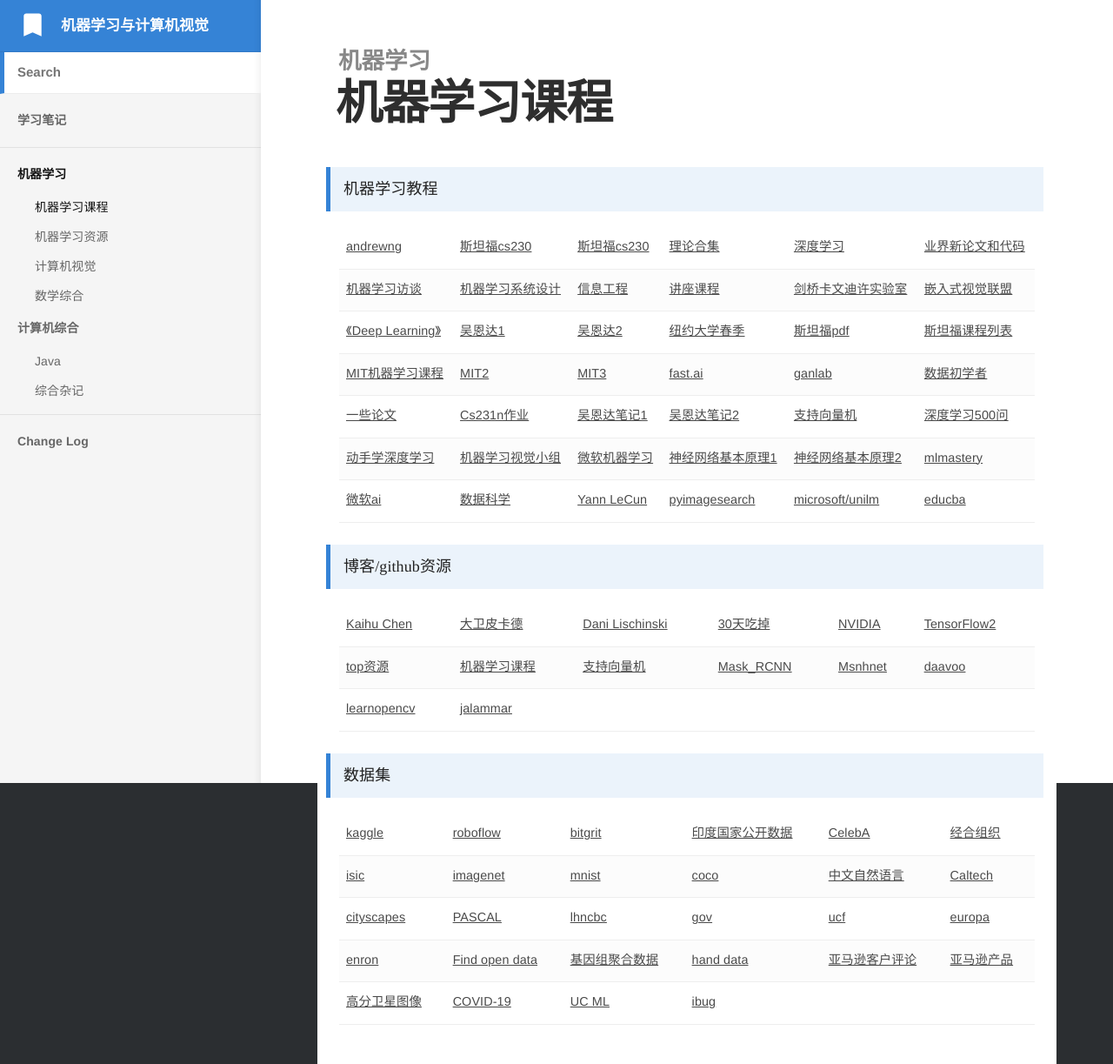
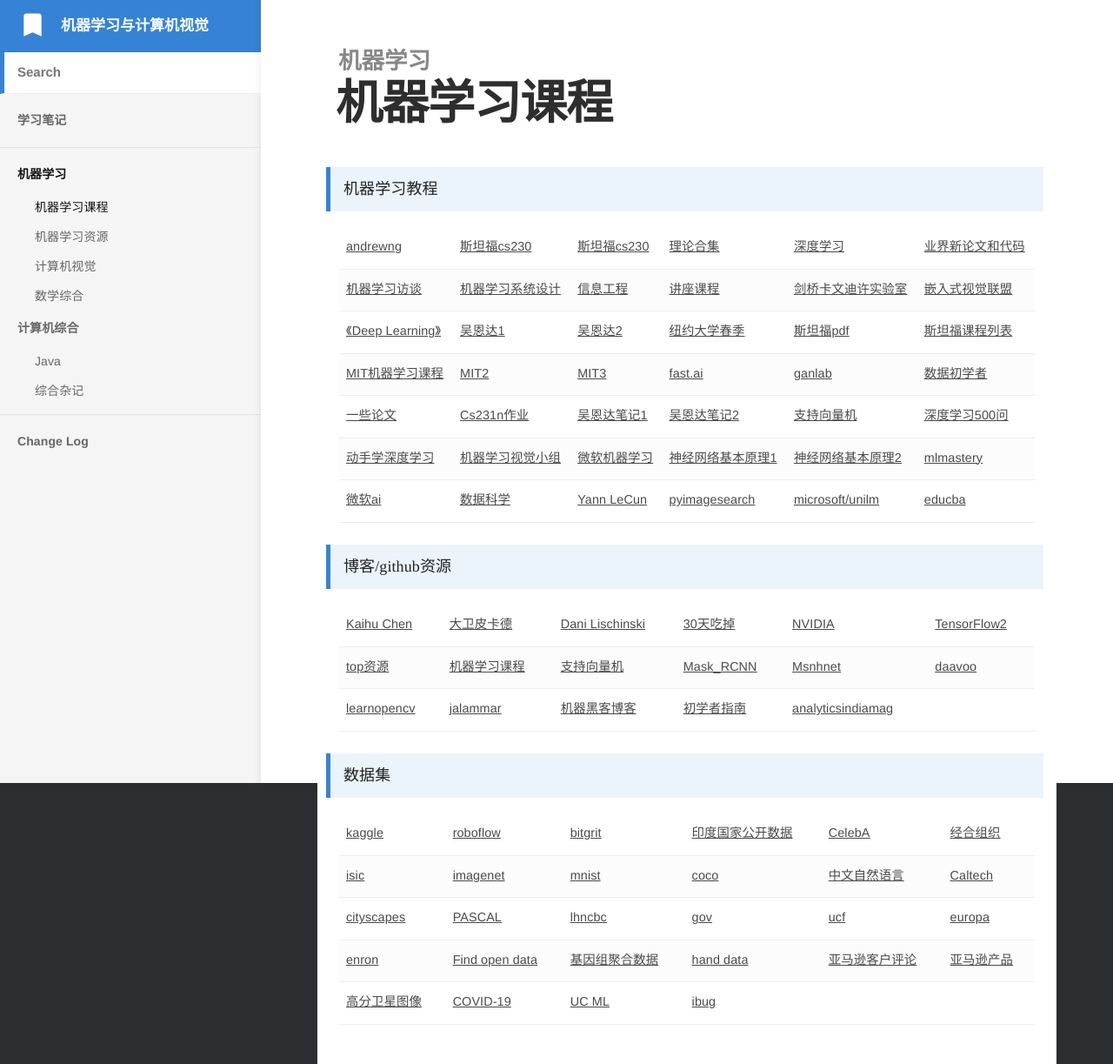
Before and after one commit to bashendixie/Machine_Learning_Notes, a Jekyll site: the page built from _docs/1、机器学习/机器学习课程.md, in a window 1280 px wide. Shown: the whole page at 87% size. Built offline with Jekyll 4.4.1, drawn with Linux system fonts in a browser that asks for light colours; some web fonts are replaced.

Commit message:
no message

```diff
--- a/_docs/1、机器学习/机器学习课程.md
+++ b/_docs/1、机器学习/机器学习课程.md
@@ -200,6 +200,15 @@
 			<td>
 				<a href="https://jalammar.github.io/" target="_blank">jalammar</a>
 			</td>
+			<td>
+				<a href="https://machinehack.com/blogs" target="_blank">机器黑客博客</a>
+			</td>
+			<td>
+				<a href="https://wiki.pathmind.com/symbolic-reasoning" target="_blank">初学者指南</a>
+			</td>
+			<td>
+				<a href="https://analyticsindiamag.com/" target="_blank">analyticsindiamag</a>
+			</td>
 		</tr>
 	</tbody>
 </table>
```
